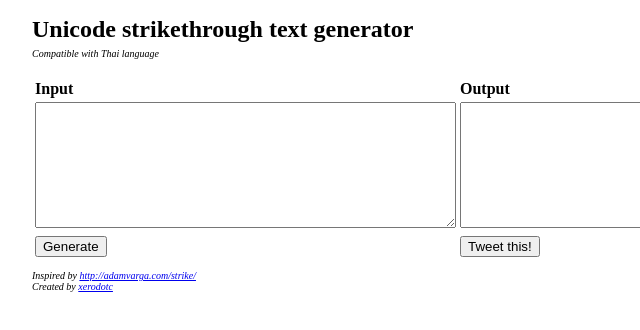
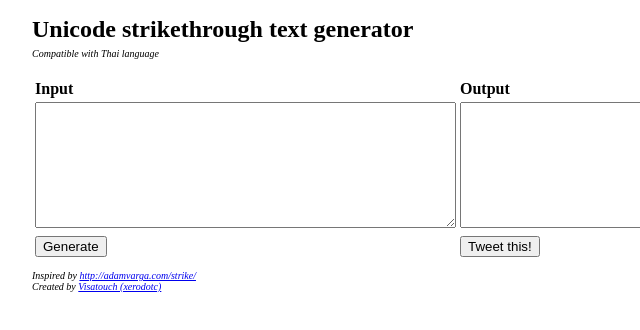
Before and after one commit to xerodotc/thai-unicode-strike, a plain HTML site: page index.html in a window 1280 px wide. Shown: the full height of the page, 18-658 px from the left. Drawn offline with nearby package versions, Linux system fonts and the light colour scheme.

Commit message:
Update index.html

```diff
--- a/index.html
+++ b/index.html
@@ -53,6 +53,6 @@
 				<td><button id="tweet">Tweet this!</button></td>
 			</tr>
 		</table>
-		<p class="sub">Inspired by <a href="http://adamvarga.com/strike/" target="_blank">http://adamvarga.com/strike/</a><br>Created by <a href="http://xerodotc.wordpress.com/" target="_blank">xerodotc</a></p>
+		<p class="sub">Inspired by <a href="http://adamvarga.com/strike/" target="_blank">http://adamvarga.com/strike/</a><br>Created by <a href="https://vi.satou.ch/" target="_blank">Visatouch (xerodotc)</a></p>
 	</body>
 </html>
```
